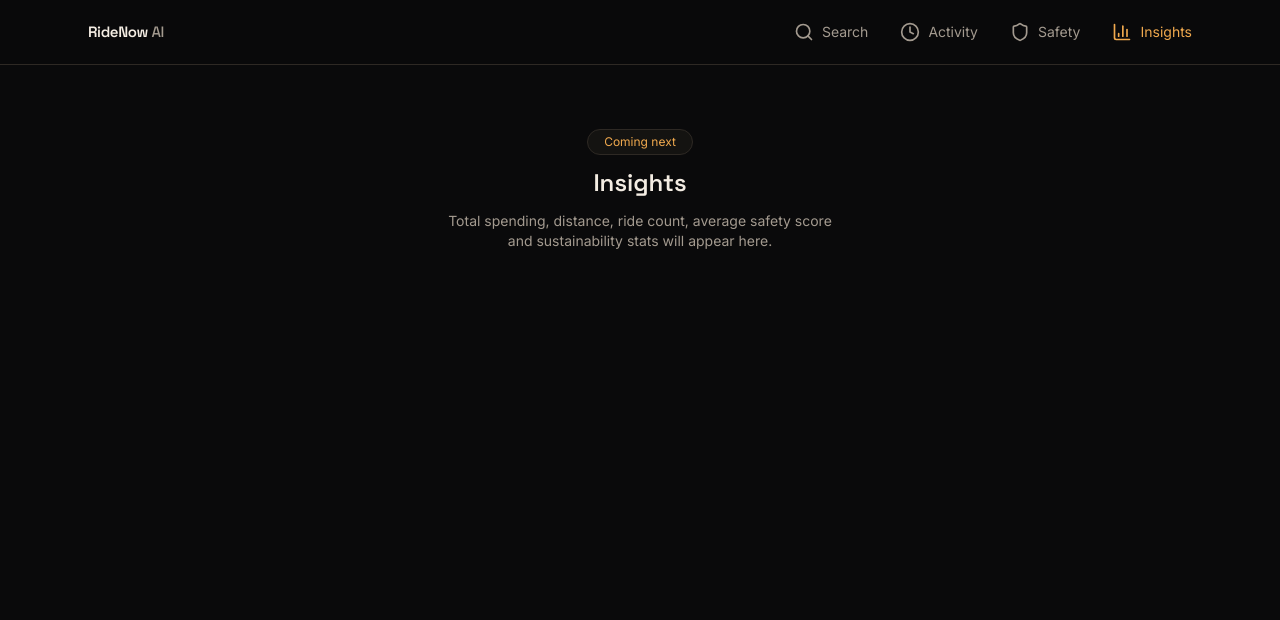
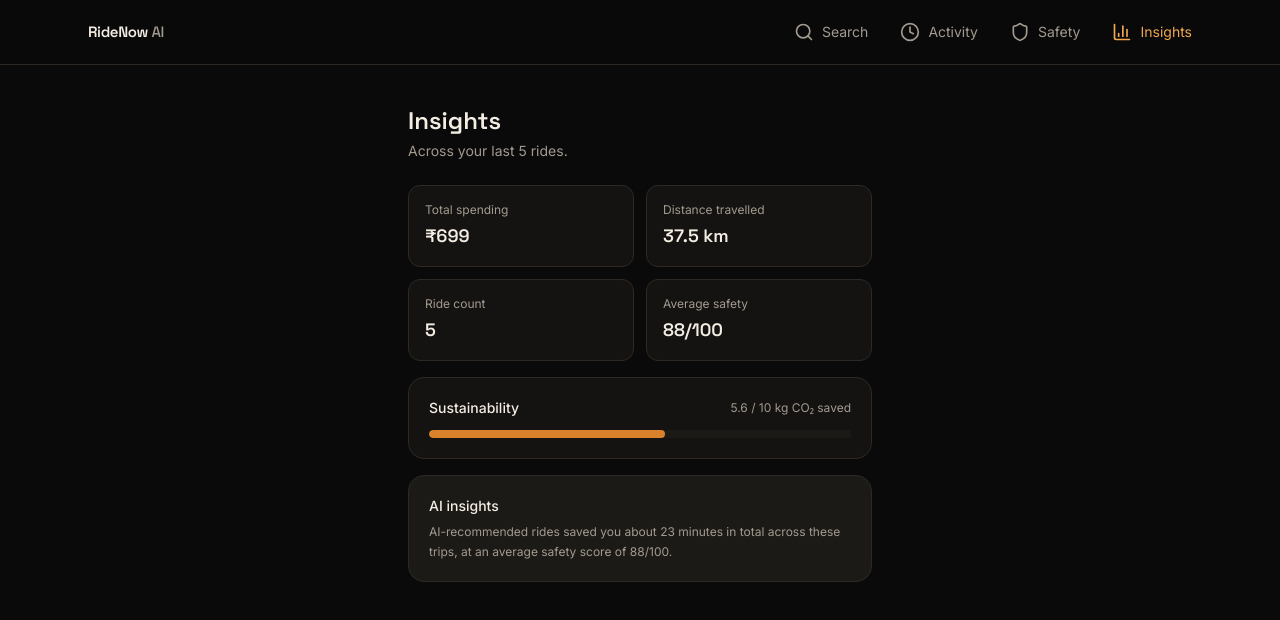
Before and after one commit to Aastha-lilhore/RideNowAI, a React (Vite) app in the folder frontend/: page /insights in a window 1280 px wide. Shown: the top 620 px of the page. Built offline with nearby package versions, Linux system fonts and the light colour scheme.

Commit message:
feat(frontend): add Activity and Insights tabs

```diff
--- /dev/null
+++ b/frontend/src/components/TripHistoryRow.jsx
@@ -0,0 +1,34 @@
+import { ShieldCheck, Leaf } from 'lucide-react'
+
+/**
+ * The one trip-history row pattern (docs/DESIGN_REFERENCE.md -> Trip
+ * history rows): route, distance/duration line, safety + CO2 line, fare
+ * on the right. Reused wherever a past trip needs to be shown.
+ */
+function TripHistoryRow({ trip }) {
+  return (
+    <div className="rounded-xl border border-border-default bg-bg-card p-4">
+      <div className="flex items-start justify-between gap-3">
+        <div className="min-w-0">
+          <p className="truncate text-sm font-medium text-text-primary">
+            {trip.pickup} → {trip.destination}
+          </p>
+          <p className="mt-0.5 text-xs text-text-secondary">
+            {trip.vehicleLabel} · {trip.distance} km · {trip.actual_duration} min
+          </p>
+          <p className="mt-1 flex items-center gap-3 text-xs">
+            <span className="flex items-center gap-1 text-success-DEFAULT">
+              <ShieldCheck size={12} /> {trip.safety_score}/100
+            </span>
+            <span className="flex items-center gap-1 text-text-secondary">
+              <Leaf size={12} /> {trip.co2_estimate} kg CO₂ saved
+            </span>
+          </p>
+        </div>
+        <span className="shrink-0 font-display text-sm font-semibold text-text-primary">₹{trip.actual_fare}</span>
+      </div>
+    </div>
+  )
+}
+
+export default TripHistoryRow
--- a/frontend/src/pages/ActivityPage.jsx
+++ b/frontend/src/pages/ActivityPage.jsx
@@ -1,20 +1,24 @@
+import { getRideHistory } from '../services/rideService.js'
+import TripHistoryRow from '../components/TripHistoryRow.jsx'
+
 /**
- * Placeholder for the Activity tab — this is where Ride History
- * (docs/DESIGN_REFERENCE.md's "Trip history rows" pattern) will live.
- * Canonical home for past-trip data; nothing else should duplicate it.
+ * Activity tab — the canonical home for ride history
+ * (docs/REQUIREMENTS.md; row pattern from docs/DESIGN_REFERENCE.md).
  */
 function ActivityPage() {
+  const trips = getRideHistory()
+
   return (
-    <main className="mx-auto flex max-w-lg flex-col items-center gap-3 px-6 py-16 text-center">
-      <span className="rounded-full border border-border-default bg-bg-card px-4 py-1 text-xs text-accent-amber-light">
-        Coming next
-      </span>
+    <div className="mx-auto max-w-lg px-6 py-10">
       <h1 className="font-display text-2xl font-semibold text-text-primary">Activity</h1>
-      <p className="max-w-sm text-sm text-text-secondary">
-        Your ride history — route, distance, safety score and fare for each
-        past trip — will appear here.
-      </p>
-    </main>
+      <p className="mt-1 text-sm text-text-secondary">Your recent rides.</p>
+
+      <div className="mt-6 flex flex-col gap-3">
+        {trips.map((trip) => (
+          <TripHistoryRow key={trip.id} trip={trip} />
+        ))}
+      </div>
+    </div>
   )
 }
 
--- a/frontend/src/pages/InsightsPage.jsx
+++ b/frontend/src/pages/InsightsPage.jsx
@@ -1,19 +1,65 @@
+import { getRideHistory } from '../services/rideService.js'
+
 /**
- * Placeholder for the Insights tab (docs/REQUIREMENTS.md -> Insights):
- * total spending, distance, ride count, average safety, eco stats.
+ * Insights tab (docs/REQUIREMENTS.md -> Insights): total spending,
+ * distance, ride count, average safety, AI insights, sustainability
+ * stats. Layout follows docs/DESIGN_REFERENCE.md: a 2-column grid of
+ * metric tiles plus one full-width eco panel with a progress bar.
+ * All numbers are computed from the same mock ride history the Activity
+ * tab uses — not separately invented.
  */
+const CO2_GOAL_KG = 10 // arbitrary monthly demo goal, shown so the progress bar has meaning
+
 function InsightsPage() {
+  const trips = getRideHistory()
+
+  const totalSpending = trips.reduce((sum, t) => sum + t.actual_fare, 0)
+  const totalDistance = Math.round(trips.reduce((sum, t) => sum + t.distance, 0) * 10) / 10
+  const rideCount = trips.length
+  const avgSafety = Math.round(trips.reduce((sum, t) => sum + t.safety_score, 0) / rideCount)
+  const totalCo2Saved = Math.round(trips.reduce((sum, t) => sum + t.co2_estimate, 0) * 10) / 10
+  const totalTimeSaved = trips.reduce((sum, t) => sum + t.time_saved, 0)
+  const co2Progress = Math.min(100, Math.round((totalCo2Saved / CO2_GOAL_KG) * 100))
+
+  const tiles = [
+    { label: 'Total spending', value: `₹${totalSpending}` },
+    { label: 'Distance travelled', value: `${totalDistance} km` },
+    { label: 'Ride count', value: rideCount },
+    { label: 'Average safety', value: `${avgSafety}/100` },
+  ]
+
   return (
-    <main className="mx-auto flex max-w-lg flex-col items-center gap-3 px-6 py-16 text-center">
-      <span className="rounded-full border border-border-default bg-bg-card px-4 py-1 text-xs text-accent-amber-light">
-        Coming next
-      </span>
+    <div className="mx-auto max-w-lg px-6 py-10">
       <h1 className="font-display text-2xl font-semibold text-text-primary">Insights</h1>
-      <p className="max-w-sm text-sm text-text-secondary">
-        Total spending, distance, ride count, average safety score and
-        sustainability stats will appear here.
-      </p>
-    </main>
+      <p className="mt-1 text-sm text-text-secondary">Across your last {rideCount} rides.</p>
+
+      <div className="mt-6 grid grid-cols-2 gap-3">
+        {tiles.map((tile) => (
+          <div key={tile.label} className="rounded-xl border border-border-default bg-bg-card p-4">
+            <p className="text-xs text-text-secondary">{tile.label}</p>
+            <p className="mt-1 font-display text-lg font-semibold text-text-primary">{tile.value}</p>
+          </div>
+        ))}
+      </div>
+
+      <div className="mt-4 rounded-2xl border border-border-default bg-bg-card p-5">
+        <div className="flex items-center justify-between">
+          <p className="text-sm font-medium text-text-primary">Sustainability</p>
+          <p className="text-xs text-text-secondary">{totalCo2Saved} / {CO2_GOAL_KG} kg CO₂ saved</p>
+        </div>
+        <div className="mt-3 h-2 w-full overflow-hidden rounded-full bg-bg-card-alt">
+          <div className="h-full rounded-full bg-accent-amber" style={{ width: `${co2Progress}%` }} />
+        </div>
+      </div>
+
+      <div className="mt-4 rounded-2xl border border-border-default bg-bg-card-alt p-5">
+        <p className="text-sm font-medium text-text-primary">AI insights</p>
+        <p className="mt-1.5 text-xs leading-relaxed text-text-secondary">
+          AI-recommended rides saved you about {totalTimeSaved} minutes in total across these trips, at an
+          average safety score of {avgSafety}/100.
+        </p>
+      </div>
+    </div>
   )
 }
 
--- a/frontend/src/services/rideService.js
+++ b/frontend/src/services/rideService.js
@@ -231,3 +231,20 @@ export function getRouteCoordinates(pickup, destination) {
     destination: { lat: CITY_CENTER.lat + destOffset.lat, lng: CITY_CENTER.lng + destOffset.lng },
   }
 }
+
+/**
+ * PLACEHOLDER: ride history — no `rides`/`ride_insights` backend tables
+ * yet, so this is a fixed mock list shaped like those two tables merged
+ * (docs/API_CONTRACT.md), for the Activity and Insights tabs to read.
+ */
+const RIDE_HISTORY = [
+  { id: 'h1', pickup: 'Vijay Nagar Square', destination: 'Rajwada', vehicleLabel: 'Auto', distance: 6.2, actual_duration: 19, actual_fare: 96, safety_score: 88, eco_score: 80, co2_estimate: 0.7, time_saved: 4, completed_at: '2026-09-12' },
+  { id: 'h2', pickup: 'MG Road', destination: 'Airport', vehicleLabel: 'Sedan', distance: 11.4, actual_duration: 28, actual_fare: 214, safety_score: 93, eco_score: 55, co2_estimate: 1.9, time_saved: 6, completed_at: '2026-09-10' },
+  { id: 'h3', pickup: 'Bhawarkuan', destination: 'Vijay Nagar Square', vehicleLabel: 'Bike', distance: 4.8, actual_duration: 14, actual_fare: 52, safety_score: 81, eco_score: 92, co2_estimate: 0.2, time_saved: 2, completed_at: '2026-09-08' },
+  { id: 'h4', pickup: 'Central Station', destination: 'Rajwada', vehicleLabel: 'Auto', distance: 3.1, actual_duration: 11, actual_fare: 48, safety_score: 85, eco_score: 78, co2_estimate: 0.4, time_saved: 3, completed_at: '2026-09-05' },
+  { id: 'h5', pickup: 'Airport', destination: 'MG Road', vehicleLabel: 'SUV', distance: 12.0, actual_duration: 31, actual_fare: 289, safety_score: 95, eco_score: 40, co2_estimate: 2.4, time_saved: 8, completed_at: '2026-09-02' },
+]
+
+export function getRideHistory() {
+  return RIDE_HISTORY
+}
```
Also changed, not shown: 1 other file (tests, documents, lock files or other folders).
